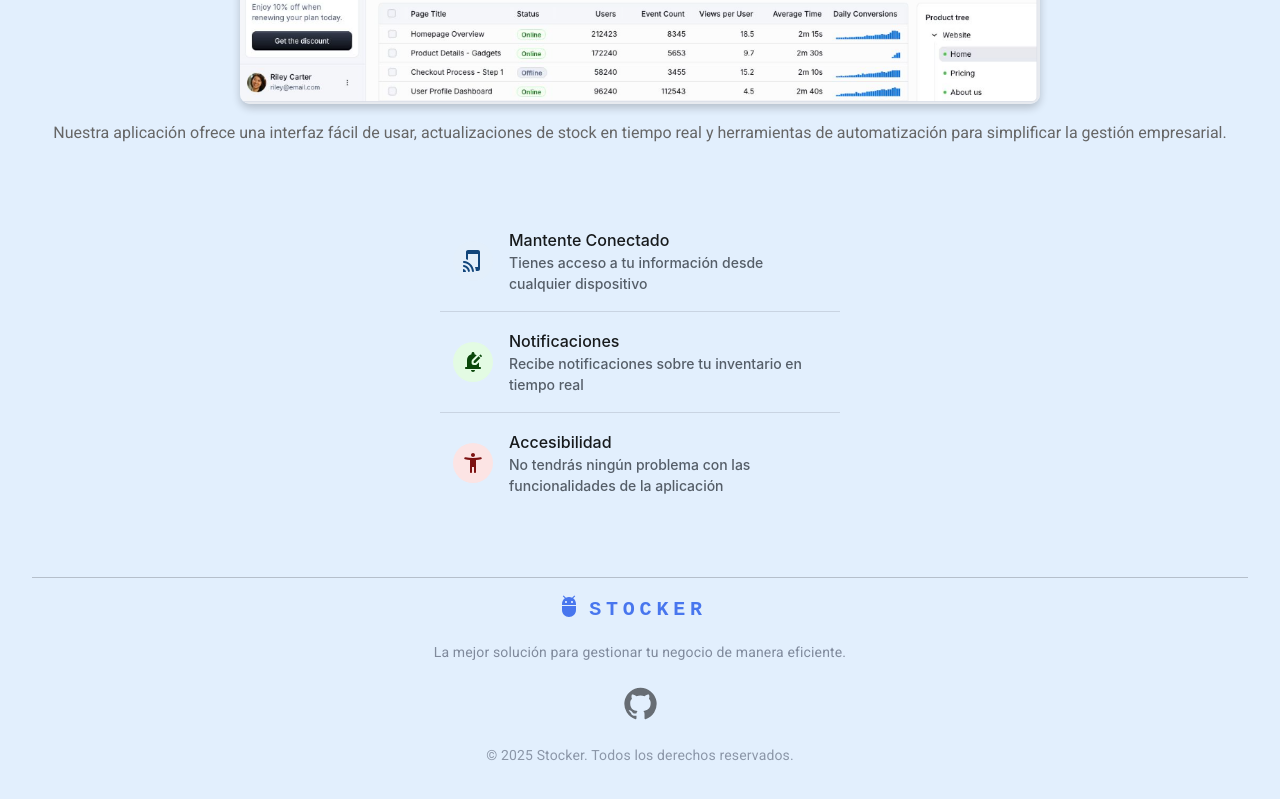
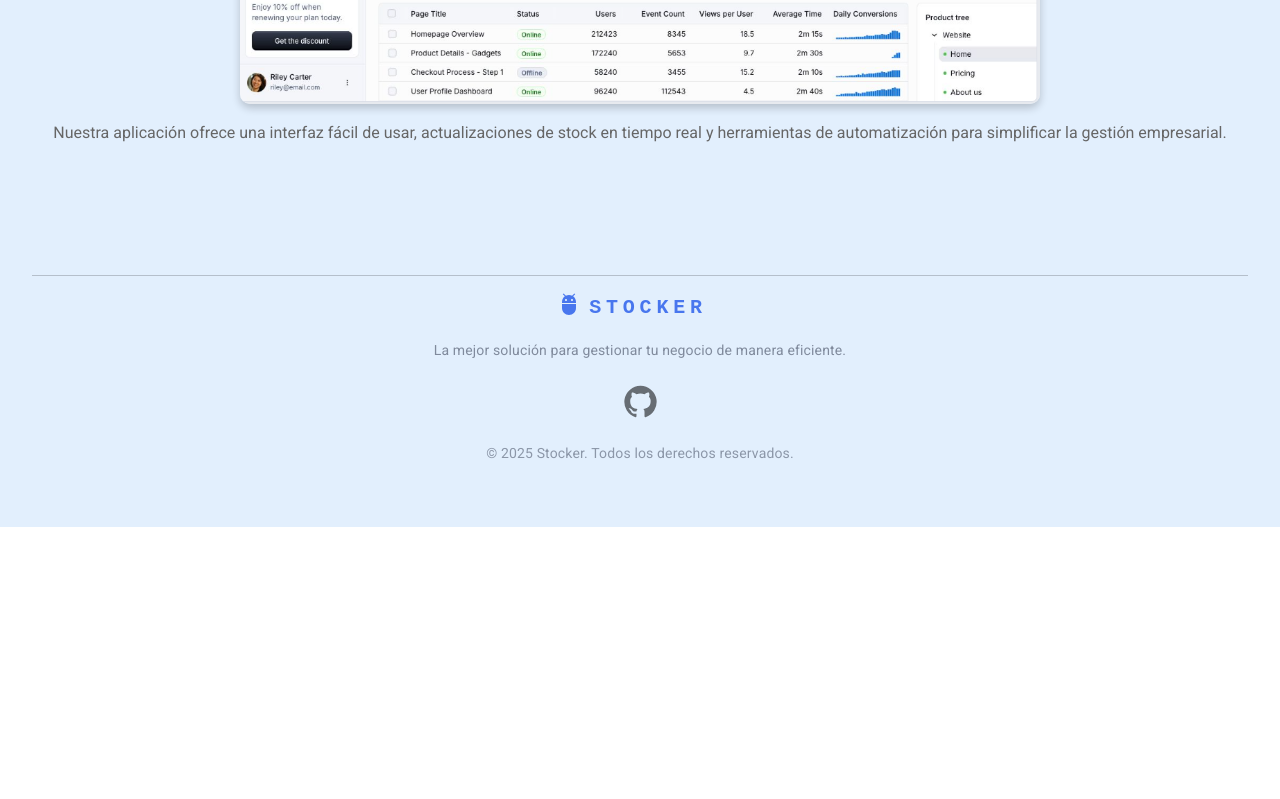
Before and after one commit to No-Country-simulation/equipo-c24-33-t-webapp, a React (Vite) app: page / in a window 1280 px wide. Shown: the part 936-1735 px from the top of the page. After the commit the page ends 1463 px from the top, so only its background shows below. Built offline with nearby package versions, Linux system fonts and the light colour scheme.

Commit message:
register-form-axios

```diff
--- a/package.json
+++ b/package.json
@@ -18,6 +18,7 @@
     "@mui/joy": "^5.0.0-beta.51",
     "@mui/material": "^6.4.5",
     "@mui/styled-engine-sc": "^6.4.3",
+    "axios": "^1.8.1",
     "react": "^19.0.0",
     "react-dom": "^19.0.0",
     "react-router-dom": "^7.2.0",
--- a/src/components/Benefits.jsx
+++ b/src/components/Benefits.jsx
@@ -1,89 +1,89 @@
-// eslint-disable-next-line no-unused-vars
-import * as React from 'react';
-import AccordionGroup from '@mui/joy/AccordionGroup';
-import Accordion from '@mui/joy/Accordion';
-// eslint-disable-next-line no-unused-vars
-import AccordionDetails, {
-  accordionDetailsClasses,
-} from '@mui/joy/AccordionDetails';
-import AccordionSummary, {
-  accordionSummaryClasses,
-} from '@mui/joy/AccordionSummary';
+// // eslint-disable-next-line no-unused-vars
+// import * as React from 'react';
+// import AccordionGroup from '@mui/joy/AccordionGroup';
+// import Accordion from '@mui/joy/Accordion';
+// // eslint-disable-next-line no-unused-vars
+// import AccordionDetails, {
+//   accordionDetailsClasses,
+// } from '@mui/joy/AccordionDetails';
+// import AccordionSummary, {
+//   accordionSummaryClasses,
+// } from '@mui/joy/AccordionSummary';
 
-import Typography from '@mui/joy/Typography';
-import Avatar from '@mui/joy/Avatar';
-import ListItemContent from '@mui/joy/ListItemContent';
+// import Typography from '@mui/joy/Typography';
+// import Avatar from '@mui/joy/Avatar';
+// import ListItemContent from '@mui/joy/ListItemContent';
 
-import TapAndPlayRoundedIcon from '@mui/icons-material/TapAndPlayRounded';
-import EditNotificationsRoundedIcon from '@mui/icons-material/EditNotificationsRounded';
-import AccessibilityNewRoundedIcon from '@mui/icons-material/AccessibilityNewRounded';
+// import TapAndPlayRoundedIcon from '@mui/icons-material/TapAndPlayRounded';
+// import EditNotificationsRoundedIcon from '@mui/icons-material/EditNotificationsRounded';
+// import AccessibilityNewRoundedIcon from '@mui/icons-material/AccessibilityNewRounded';
 
-export default function Benefits() {
-  return (
-    <div
-      style={{
-        display: 'flex',
-        justifyContent: 'center',
-        alignItems: 'center',
-        textAlign: 'center',
-      }}
-    >
-      <AccordionGroup
-        variant="plain"
-        transition="0.2s"
-        sx={{
-          maxWidth: 400,
-          borderRadius: 'md',
-          [`& .${accordionDetailsClasses.content}.${accordionDetailsClasses.expanded}`]: {
-            paddingBlock: '1rem',
-          },
-          [`& .${accordionSummaryClasses.button}`]: {
-            paddingBlock: '1rem',
-          },
-        }}
-      >
-        <Accordion>
-          <AccordionSummary indicator={false}>
-            <Avatar color="primary">
-              <TapAndPlayRoundedIcon />
-            </Avatar>
-            <ListItemContent>
-              <Typography level="title-md">Mantente Conectado</Typography>
-              <Typography level="body-sm">
-                Tienes acceso a tu información desde cualquier dispositivo
-              </Typography>
-            </ListItemContent>
-          </AccordionSummary>
-        </Accordion>
+// export default function Benefits() {
+//   return (
+//     <div
+//       style={{
+//         display: 'flex',
+//         justifyContent: 'center',
+//         alignItems: 'center',
+//         textAlign: 'center',
+//       }}
+//     >
+//       <AccordionGroup
+//         variant="plain"
+//         transition="0.2s"
+//         sx={{
+//           maxWidth: 400,
+//           borderRadius: 'md',
+//           [`& .${accordionDetailsClasses.content}.${accordionDetailsClasses.expanded}`]: {
+//             paddingBlock: '1rem',
+//           },
+//           [`& .${accordionSummaryClasses.button}`]: {
+//             paddingBlock: '1rem',
+//           },
+//         }}
+//       >
+//         <Accordion>
+//           <AccordionSummary indicator={false}>
+//             <Avatar color="primary">
+//               <TapAndPlayRoundedIcon />
+//             </Avatar>
+//             <ListItemContent>
+//               <Typography level="title-md">Mantente Conectado</Typography>
+//               <Typography level="body-sm">
+//                 Tienes acceso a tu información desde cualquier dispositivo
+//               </Typography>
+//             </ListItemContent>
+//           </AccordionSummary>
+//         </Accordion>
 
-        <Accordion>
-          <AccordionSummary indicator={false}>
-            <Avatar color="success">
-              <EditNotificationsRoundedIcon />
-            </Avatar>
-            <ListItemContent>
-              <Typography level="title-md">Notificaciones</Typography>
-              <Typography level="body-sm">
-                Recibe notificaciones sobre tu inventario en tiempo real
-              </Typography>
-            </ListItemContent>
-          </AccordionSummary>
-        </Accordion>
+//         <Accordion>
+//           <AccordionSummary indicator={false}>
+//             <Avatar color="success">
+//               <EditNotificationsRoundedIcon />
+//             </Avatar>
+//             <ListItemContent>
+//               <Typography level="title-md">Notificaciones</Typography>
+//               <Typography level="body-sm">
+//                 Recibe notificaciones sobre tu inventario en tiempo real
+//               </Typography>
+//             </ListItemContent>
+//           </AccordionSummary>
+//         </Accordion>
 
-        <Accordion>
-          <AccordionSummary indicator={false}>
-            <Avatar color="danger">
-              <AccessibilityNewRoundedIcon />
-            </Avatar>
-            <ListItemContent>
-              <Typography level="title-md">Accesibilidad</Typography>
-              <Typography level="body-sm">
-                No tendrás ningún problema con las funcionalidades de la aplicación
-              </Typography>
-            </ListItemContent>
-          </AccordionSummary>
-        </Accordion>
-      </AccordionGroup>
-    </div>
-  );
-}
+//         <Accordion>
+//           <AccordionSummary indicator={false}>
+//             <Avatar color="danger">
+//               <AccessibilityNewRoundedIcon />
+//             </Avatar>
+//             <ListItemContent>
+//               <Typography level="title-md">Accesibilidad</Typography>
+//               <Typography level="body-sm">
+//                 No tendrás ningún problema con las funcionalidades de la aplicación
+//               </Typography>
+//             </ListItemContent>
+//           </AccordionSummary>
+//         </Accordion>
+//       </AccordionGroup>
+//     </div>
+//   );
+// }
--- a/src/components/RegisterForm.jsx
+++ b/src/components/RegisterForm.jsx
@@ -1,16 +1,27 @@
 import React, { useState } from 'react';
 import { TextField, Button, Box, Typography, Container, FormControlLabel, Checkbox } from '@mui/material';
 import { Google as GoogleIcon } from '@mui/icons-material';
+import axios from 'axios'
+export default function RegisterForm({ onRegister }) {
 
-export default function RegisterForm({ onRegister }) {
   const [name, setName] = useState('');
   const [email, setEmail] = useState('');
   const [password, setPassword] = useState('');
-  const [subscribe, setSubscribe] = useState(false);
 
-  const handleSubmit = (event) => {
-    event.preventDefault();
-    if (onRegister) onRegister({ name, email, password, subscribe });
+  const handleSubmit = async (e) => {
+    try {
+      e.preventDefault()
+      const register= await axios.post("https://stockerback.onrender.com/api/auth/register",
+        {email: email,
+        password: password,
+        name: name,
+      })
+      alert("Usuario registrado: ", register.data )
+      if (onRegister) onRegister(register.data); // Llama a la función `onRegister` si
+    } catch (error) {
+      console.log(error)
+    }
+
   };
 
   return (
@@ -45,10 +56,7 @@ export default function RegisterForm({ onRegister }) {
             value={password}
             onChange={(e) => setPassword(e.target.value)}
           />
-          <FormControlLabel
-            control={<Checkbox checked={subscribe} onChange={(e) => setSubscribe(e.target.checked)} />}
-            label="Quiero recibir notificaciones por email"
-          />
+
           <Button type="submit" variant="contained" color="primary" fullWidth sx={{ mt: 2 }}>
             Registrarse
           </Button>
--- a/src/pages/Home.jsx
+++ b/src/pages/Home.jsx
@@ -3,7 +3,7 @@ import React from 'react';
 import ResponsiveAppBar from '../components/ResponsiveAppBar';
 import Inicio from '../components/Home';
 import Features from '../components/Features';
-import Benefits from '../components/Benefits';
+// import Benefits from '../components/Benefits';
 import Contact from '../components/Contact';
 import '../assets/styles/Home.css';
 
@@ -14,7 +14,7 @@ const Home = () => {
             <div style={{ margin: '0', padding: '0' }}>
                 <Inicio />
                 <Features />
-                <Benefits />
+                {/* <Benefits /> */}
                 <Contact />
             </div>
         </div>
```
Also changed, not shown: 1 other file (tests, documents, lock files or other folders).
